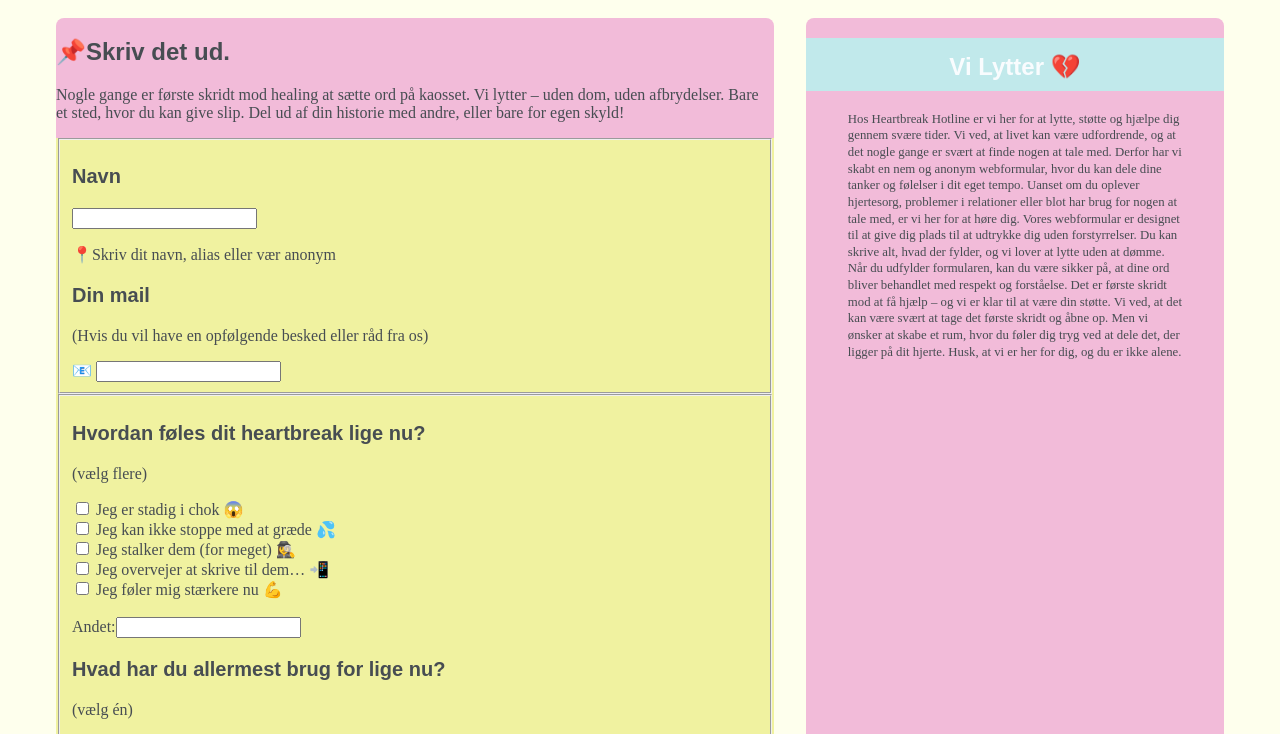
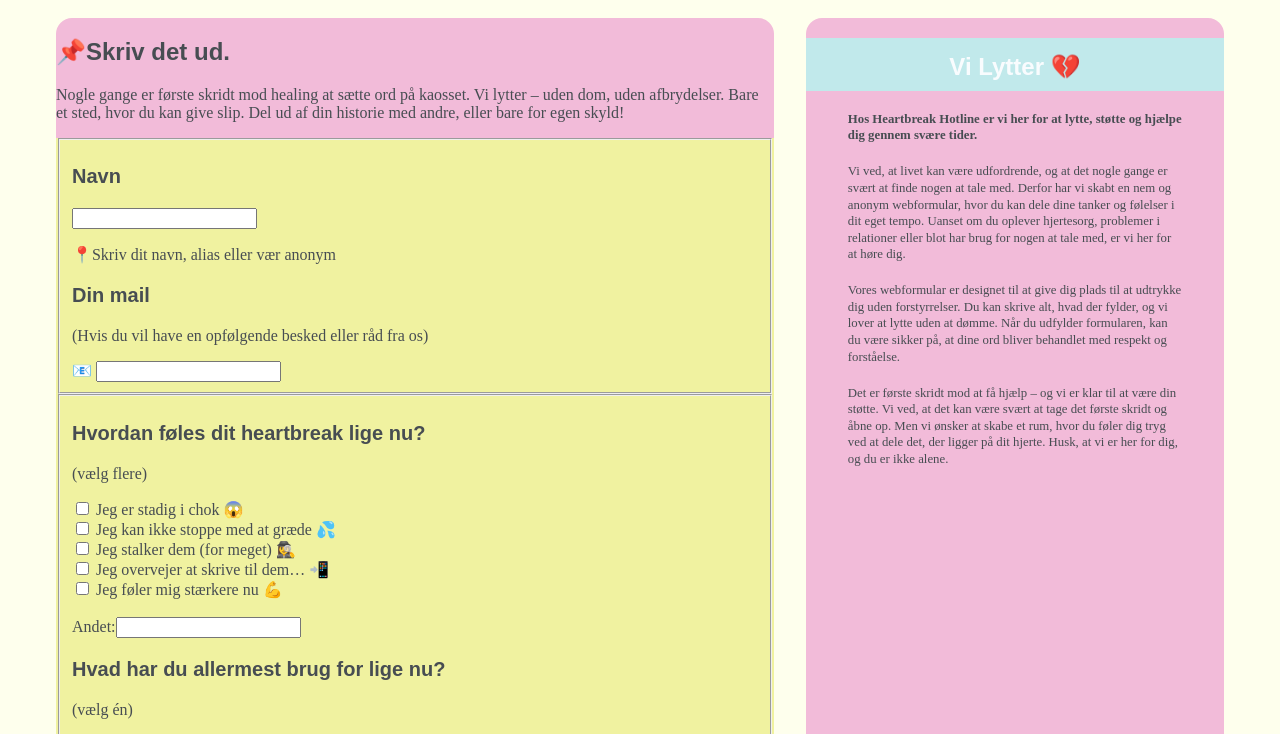
Before and after one commit to akap00001/heartbreak, a plain HTML site: page register.html in a window 1280 px wide. Shown: the part 125-859 px from the top of the page. Drawn offline with Linux system fonts and the light colour scheme; a script that the page names is missing.

Commit message:
farveskift lidt her og der

```diff
--- a/css/cards.css
+++ b/css/cards.css
@@ -76,7 +76,7 @@
 .cta_btn {
   display: inline-block;
   padding: 0.3rem 0.5rem;
-  border: 1px solid var(--border-color);
+  border: 3px solid var(--border-color);
   border-radius: var(--border-radius);
   background-color: var(--followup-text-bg-color);
   color: var(--followup-text-color);
--- a/css/custom.css
+++ b/css/custom.css
@@ -18,7 +18,7 @@
   /* Borders */
   --border-color: #f0f2a0; /* used */
   --border-color-light: #f7f5c2; /* used */
-  --border-radius: .5rem;
+  --border-radius: 1rem;
 
   /* Links */
   --link-color: #84888e; /* used */
@@ -62,7 +62,7 @@
   --header-background-color: #ae8fd9;
   --article-background-color: #f2bbd9;
   --news-background-color: #dbdde3;
-  --news-background-color-inverted: #fff7ee;
+  --news-background-color-inverted: #D0DCDD;
   --info-background-color: #f2bbd9;
   --headline-bg-color: #0d39bd;
   --headline-bg-color-alert: #acd7f2;
--- a/register.html
+++ b/register.html
@@ -112,11 +112,14 @@
         <h2>Vi Lytter 💔</h2>
         <article>
           <p class="placeholder">
-            Hos Heartbreak Hotline er vi her for at lytte, støtte og hjælpe dig gennem svære tider. Vi ved, at livet kan være udfordrende, og at det nogle gange er svært at finde nogen at tale med. Derfor har vi skabt en nem og anonym webformular,
-            hvor du kan dele dine tanker og følelser i dit eget tempo. Uanset om du oplever hjertesorg, problemer i relationer eller blot har brug for nogen at tale med, er vi her for at høre dig. Vores webformular er designet til at give dig plads
-            til at udtrykke dig uden forstyrrelser. Du kan skrive alt, hvad der fylder, og vi lover at lytte uden at dømme. Når du udfylder formularen, kan du være sikker på, at dine ord bliver behandlet med respekt og forståelse. Det er første
-            skridt mod at få hjælp – og vi er klar til at være din støtte. Vi ved, at det kan være svært at tage det første skridt og åbne op. Men vi ønsker at skabe et rum, hvor du føler dig tryg ved at dele det, der ligger på dit hjerte. Husk, at
-            vi er her for dig, og du er ikke alene.
+            <strong> Hos Heartbreak Hotline er vi her for at lytte, støtte og hjælpe dig gennem svære tider.</strong>
+            <p> Vi ved, at livet kan være udfordrende, og at det nogle gange er svært at finde nogen at tale med. Derfor har vi skabt en nem og
+            anonym webformular, hvor du kan dele dine tanker og følelser i dit eget tempo. Uanset om du oplever hjertesorg, problemer i relationer eller blot har brug for nogen at tale med, er vi her for at høre dig.</p>
+            <p> Vores webformular er designet til
+            at give dig plads til at udtrykke dig uden forstyrrelser. Du kan skrive alt, hvad der fylder, og vi lover at lytte uden at dømme. Når du udfylder formularen, kan du være sikker på, at dine ord bliver behandlet med respekt og forståelse.</p>
+
+           <p> Det er første skridt mod at få hjælp – og vi er klar til at være din støtte. Vi ved, at det kan være svært at tage det første skridt og åbne op. Men vi ønsker at skabe et rum, hvor du føler dig tryg ved at dele det, der ligger på dit
+            hjerte. Husk, at vi er her for dig, og du er ikke alene.</p>
           </p>
         </article>
       </section>
```
